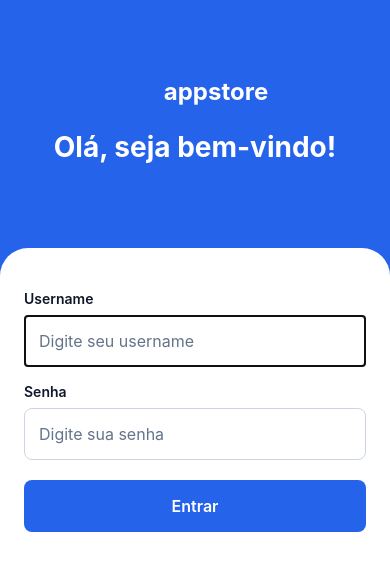
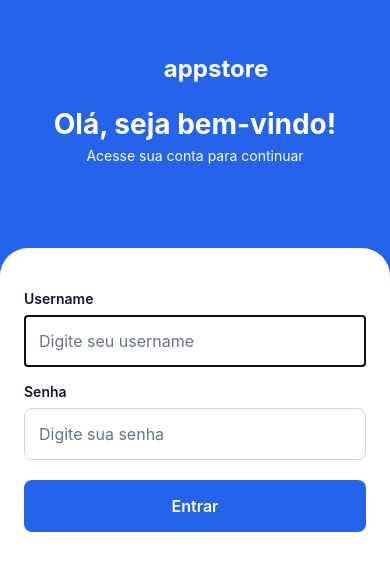
Before and after one commit to luis-canal/react-native-fakestore-app, a React Native app: screen /Login in a window 390 px wide. Shown: the part 174-744 px from the top of the page. Built offline with nearby package versions, Linux system fonts and the light colour scheme; some icons are missing; a web font is replaced by a local one.

Commit message:
adiciona “Acesse sua conta para continuar” na tela de login com fonte menor

```diff
--- a/src/components/BrandHeader.js
+++ b/src/components/BrandHeader.js
@@ -5,6 +5,7 @@ import { colors } from '../styles/colors';
 export default function BrandHeader({
   appName = 'appstore',
   greeting = 'Olá, seja bem-vindo!',
+  subtitle,
   style,
 }) {
   return (
@@ -19,6 +20,7 @@ export default function BrandHeader({
         <Text style={styles.brandName}>{appName}</Text>
       </View>
       <Text style={styles.greeting}>{greeting}</Text>
+      {subtitle ? <Text style={styles.subtitle}>{subtitle}</Text> : null}
     </View>
   );
 }
@@ -50,4 +52,11 @@ const styles = StyleSheet.create({
     fontWeight: '700',
     textAlign: 'center',
   },
+  subtitle: {
+    color: colors.buttonText,
+    fontFamily: 'Inter',
+    fontSize: 14,
+    textAlign: 'center',
+    marginTop: 6,
+  },
 });
--- a/src/screens/LoginScreen.js
+++ b/src/screens/LoginScreen.js
@@ -106,6 +106,7 @@ export default function LoginScreen() {
         <BrandHeader
           appName="appstore"
           greeting="Olá, seja bem-vindo!"
+          subtitle="Acesse sua conta para continuar"
           style={[
             styles.header,
             {
```
